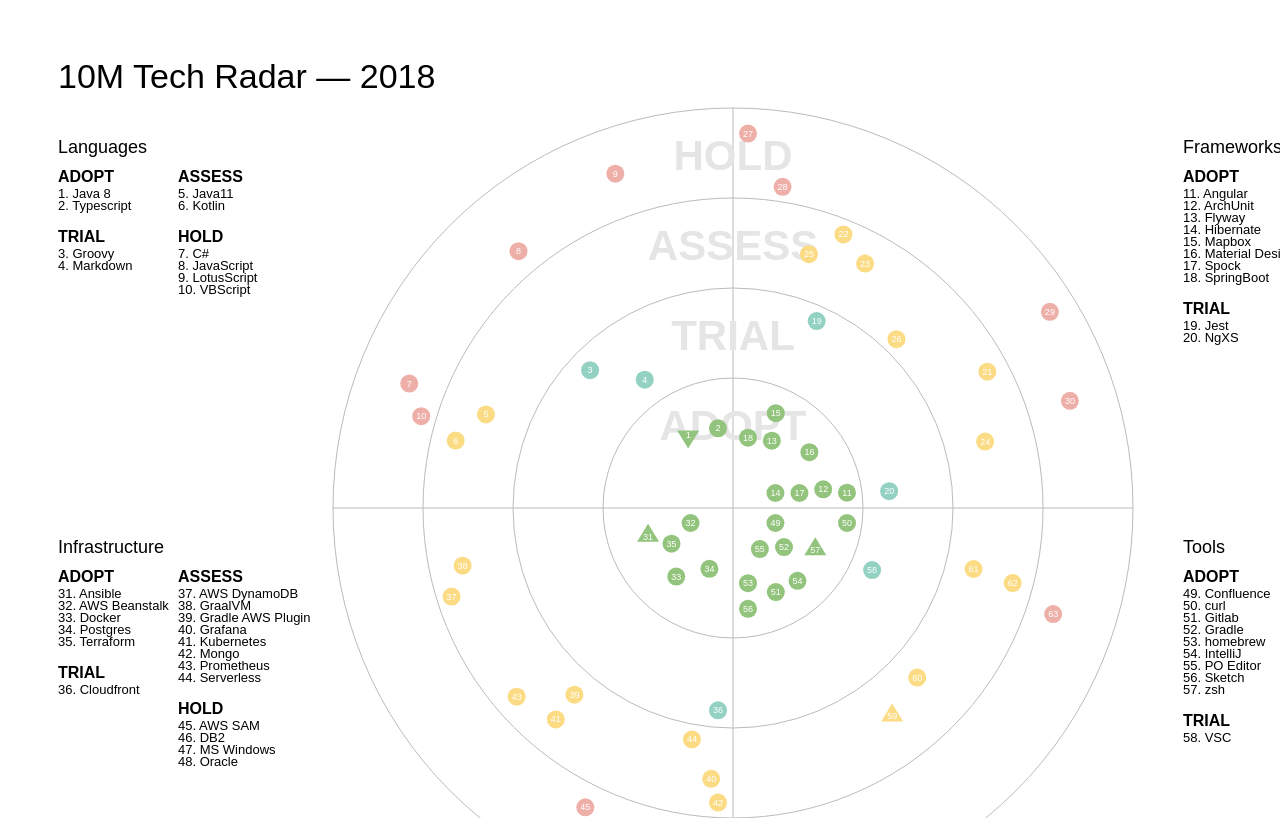
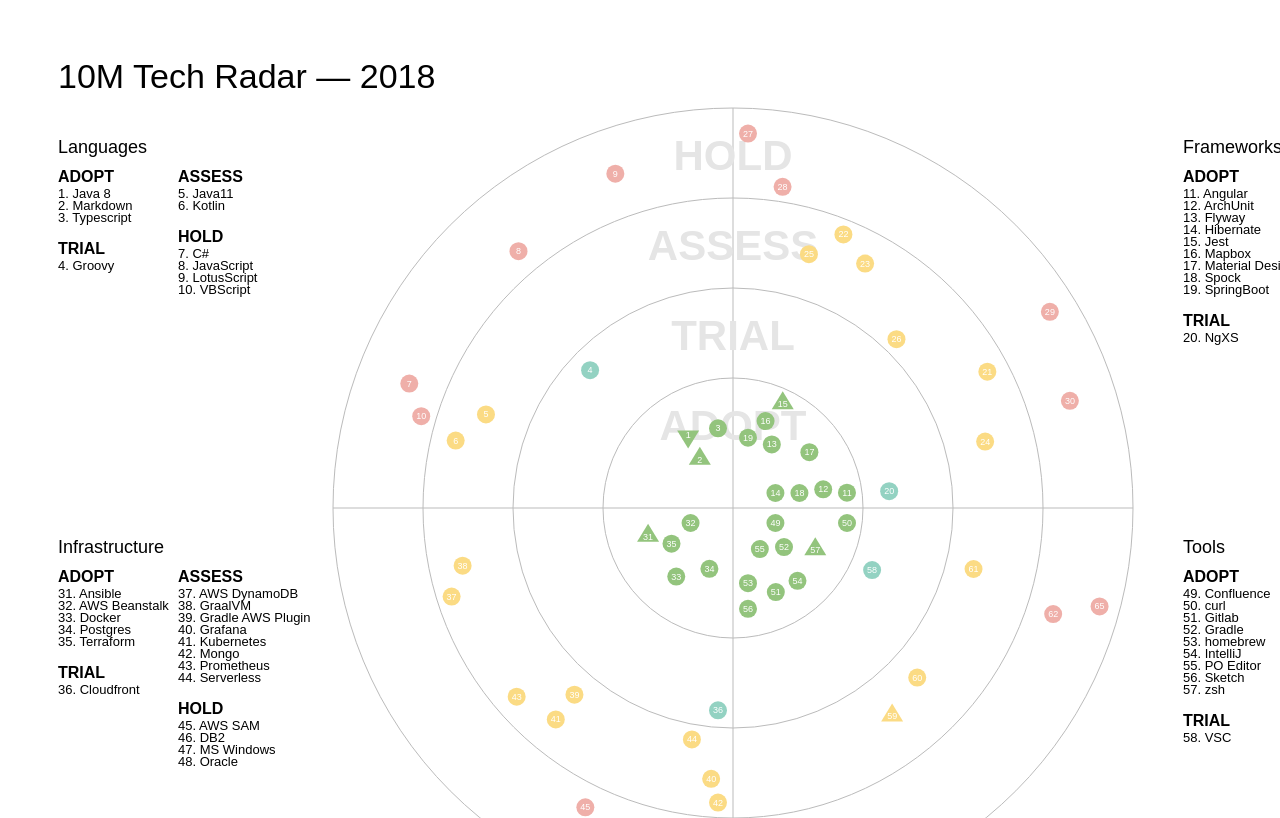
Before and after one commit to nifty10m/tech-radar, a plain HTML site: page docs/index.html in a window 1280 px wide. Shown: the top 818 px of the page. Drawn offline with nearby package versions, Linux system fonts and the light colour scheme.

Commit message:
Update some tech after thing discussion

```diff
--- a/docs/index.html
+++ b/docs/index.html
@@ -101,7 +101,7 @@
           "label": "MS Windows",
           "active": "false",
           "link": " ",
-          "moved": "-1"
+          "moved": "0"
       },
       {
           "quadrant": "2",
@@ -225,11 +225,11 @@
       },
       {
           "quadrant": "3",
-          "ring": "1",
+          "ring": "0",
           "label": "Jest",
           "active": "false",
           "link": " ",
-          "moved": "0"
+          "moved": "+1"
       },
       {
           "quadrant": "3",
@@ -465,11 +465,11 @@
       },
       {
           "quadrant": "2",
-          "ring": "1",
+          "ring": "0",
           "label": "Markdown",
           "active": "false",
           "link": " ",
-          "moved": "0"
+          "moved": "+1"
       },
       {
           "quadrant": "0",
@@ -576,7 +576,7 @@
           "moved": "0"
       },      {
           "quadrant": "0",
-          "ring": "2",
+          "ring": "3",
           "label": "Trello",
           "active": "false",
           "link": " ",
```
